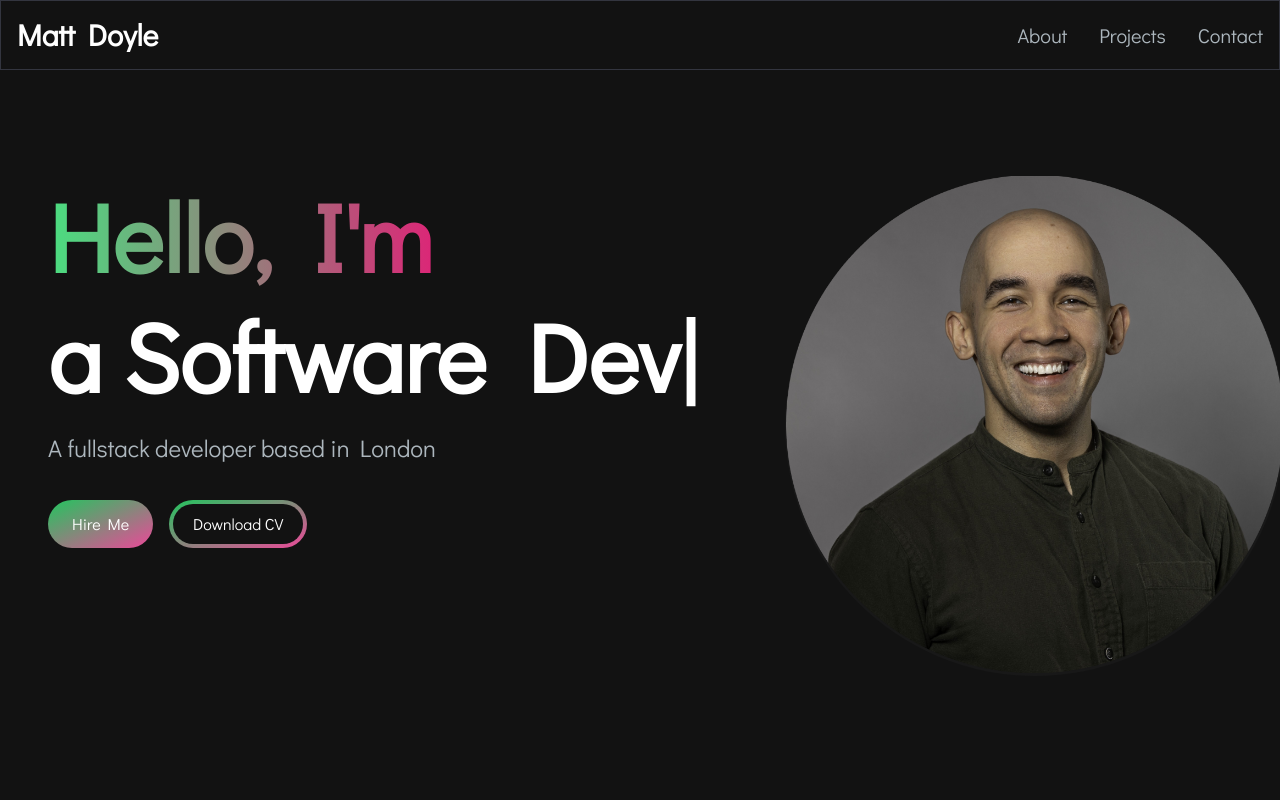
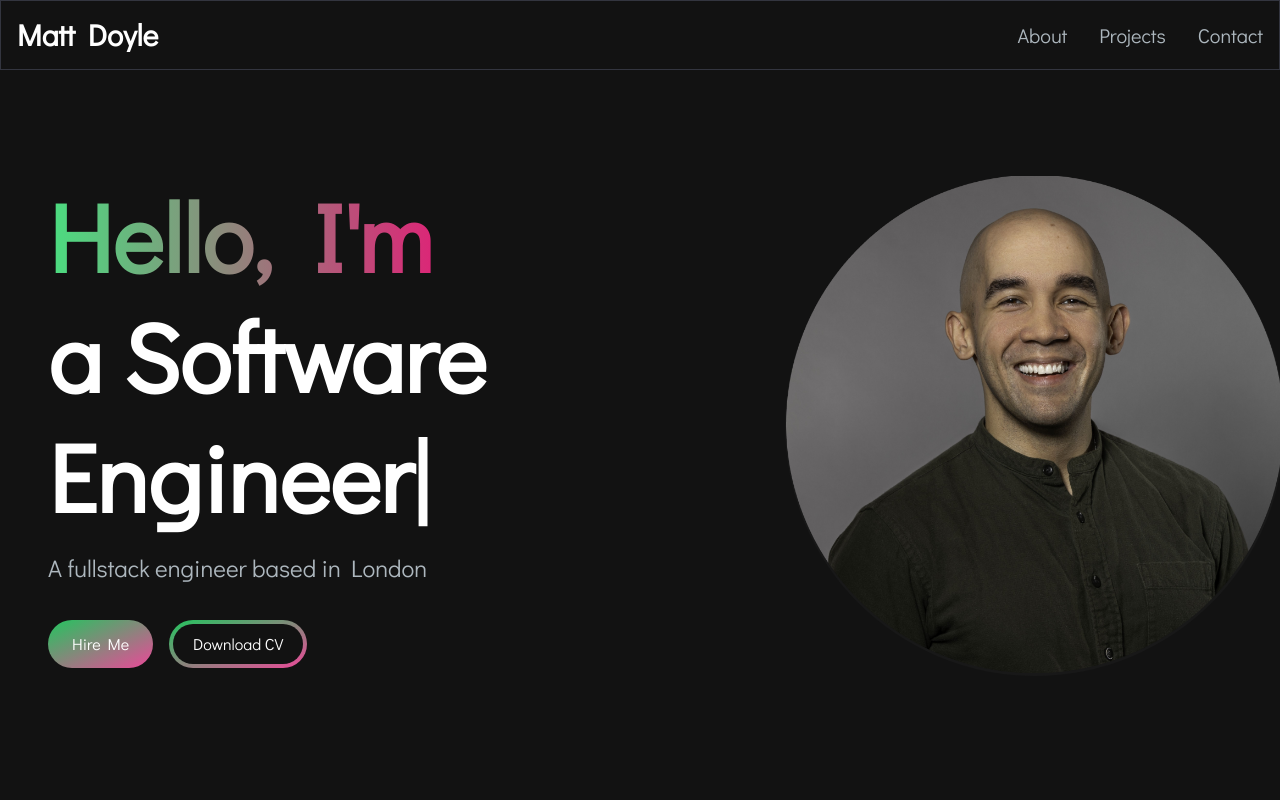
Before and after one commit to pirateking92/portgasdfolioace, a Next.js app: page / in a window 1280 px wide. Shown: the top 800 px of the page. Built offline with nearby package versions, Linux system fonts and the light colour scheme.

Commit message:
main section updated

```diff
--- a/src/components/MainSection.tsx
+++ b/src/components/MainSection.tsx
@@ -24,12 +24,12 @@ const MainSection: React.FC = () => {
               sequence={[
                 "Matt",
                 4000,
-                "a Software Dev",
+                "a Software \nEngineer",
                 4000,
                 "a Web Designer",
                 4000,
-                "a Cool guy",
-                1000,
+                "somewhat of a Data \nEngineer",
+                4000,
               ]}
               wrapper="span"
               speed={50}
@@ -37,7 +37,7 @@ const MainSection: React.FC = () => {
             />
           </h1>
           <p className="text-[#ADB7BE] text-base sm:text-lg mb-6 lg:text-2xl">
-            A fullstack developer based in London
+            A fullstack engineer based in London
           </p>
           <div>
             <Link
```
